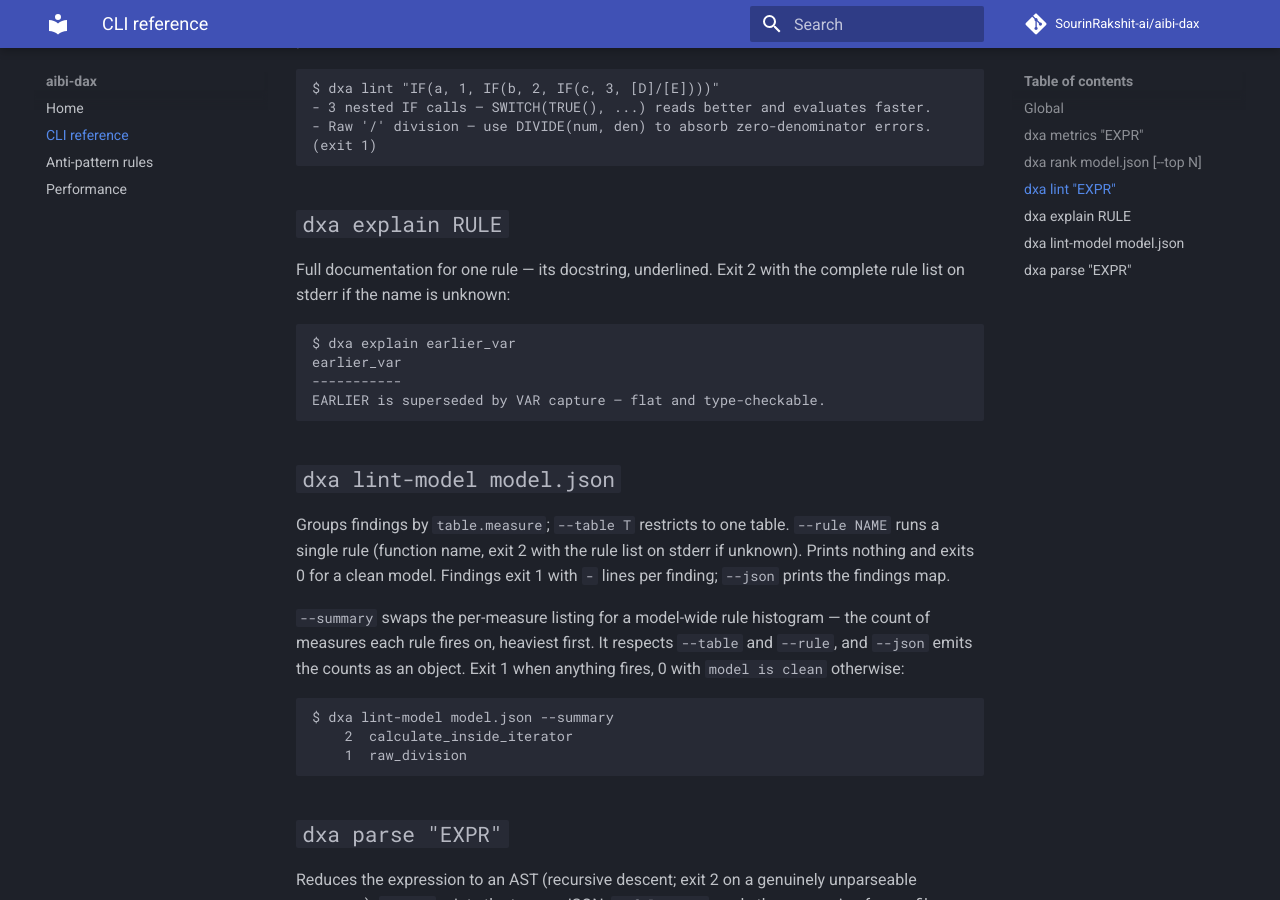
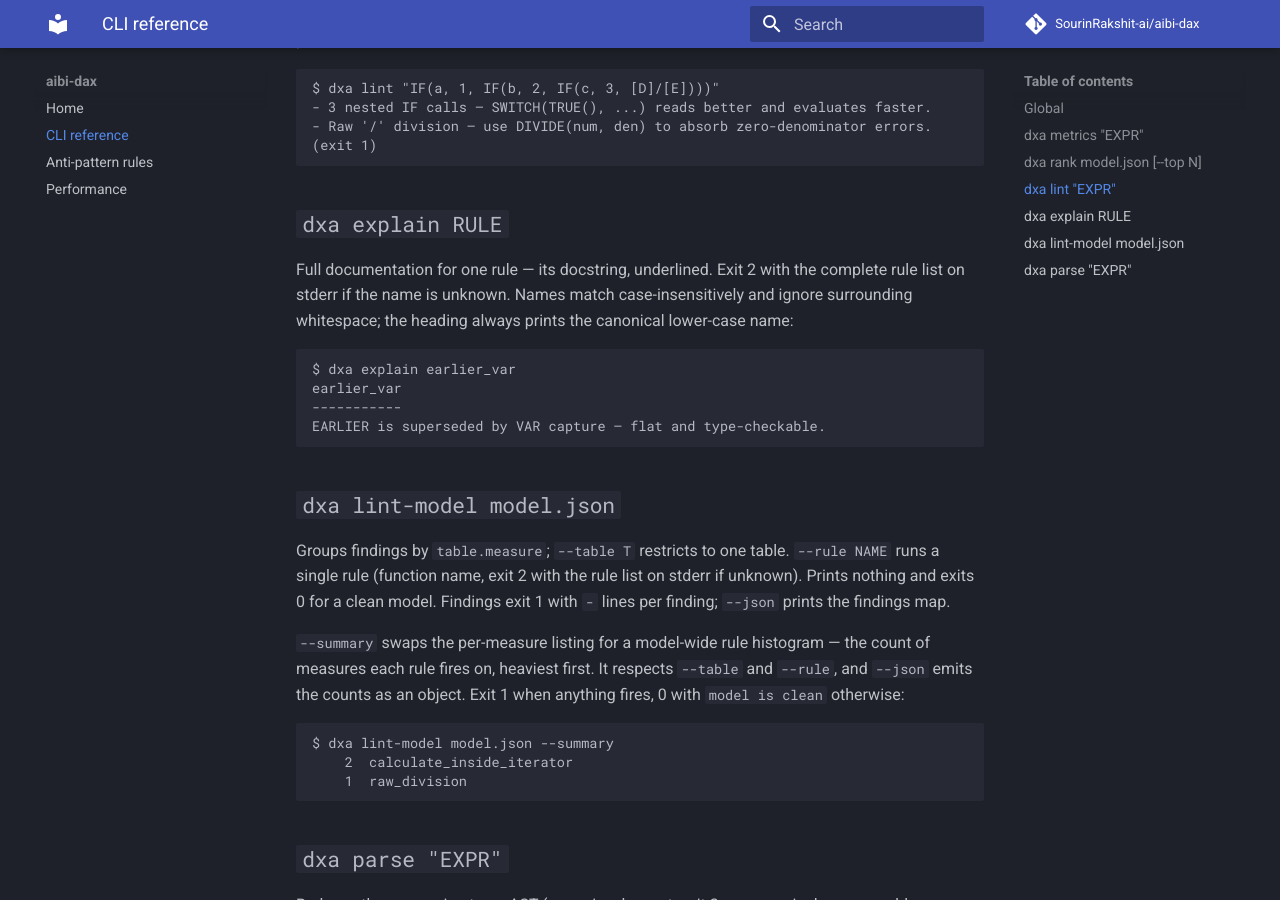
Before and after one commit to SourinRakshit-ai/aibi-dax, an MkDocs documentation site: the page built from docs/CLI.md, in a window 1280 px wide and 900 px high, scrolled down 1110 px. Built offline with MkDocs 1.6.1 and Material for MkDocs 9.7.7, drawn with Linux system fonts in a browser that asks for light colours; comment, search, counter and statistics services are not loaded.

Commit message:
fix: dxa explain matches rule names case-insensitively (closes #30)

````diff
--- a/docs/CLI.md
+++ b/docs/CLI.md
@@ -58,7 +58,9 @@ $ dxa lint "IF(a, 1, IF(b, 2, IF(c, 3, [D]/[E])))"
 ## `dxa explain RULE`
 
 Full documentation for one rule — its docstring, underlined. Exit 2 with
-the complete rule list on stderr if the name is unknown:
+the complete rule list on stderr if the name is unknown. Names match
+case-insensitively and ignore surrounding whitespace; the heading always
+prints the canonical lower-case name:
 
 ```
 $ dxa explain earlier_var
````
Also changed, not shown: CHANGELOG.md (+2 -1 lines), 2 other files.
